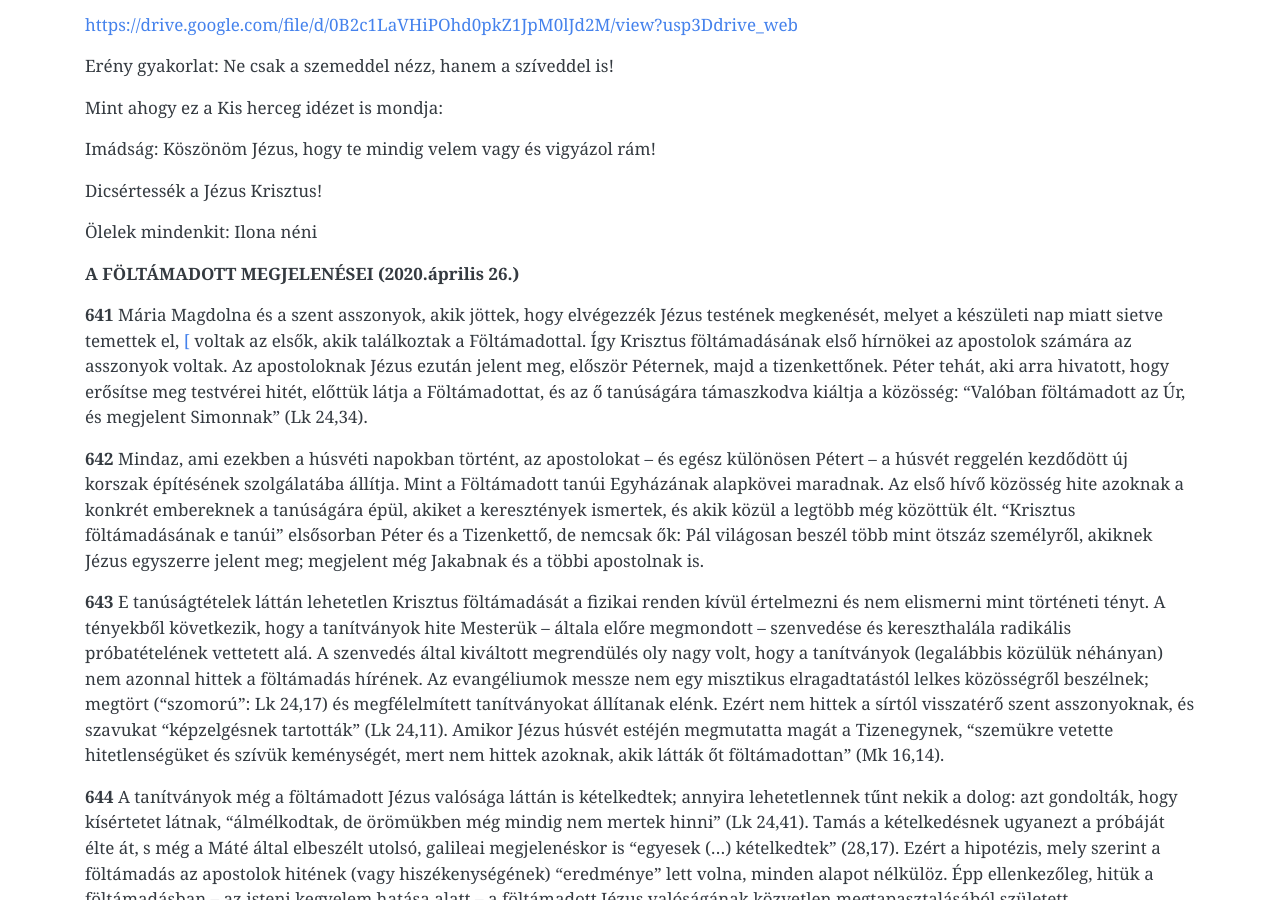
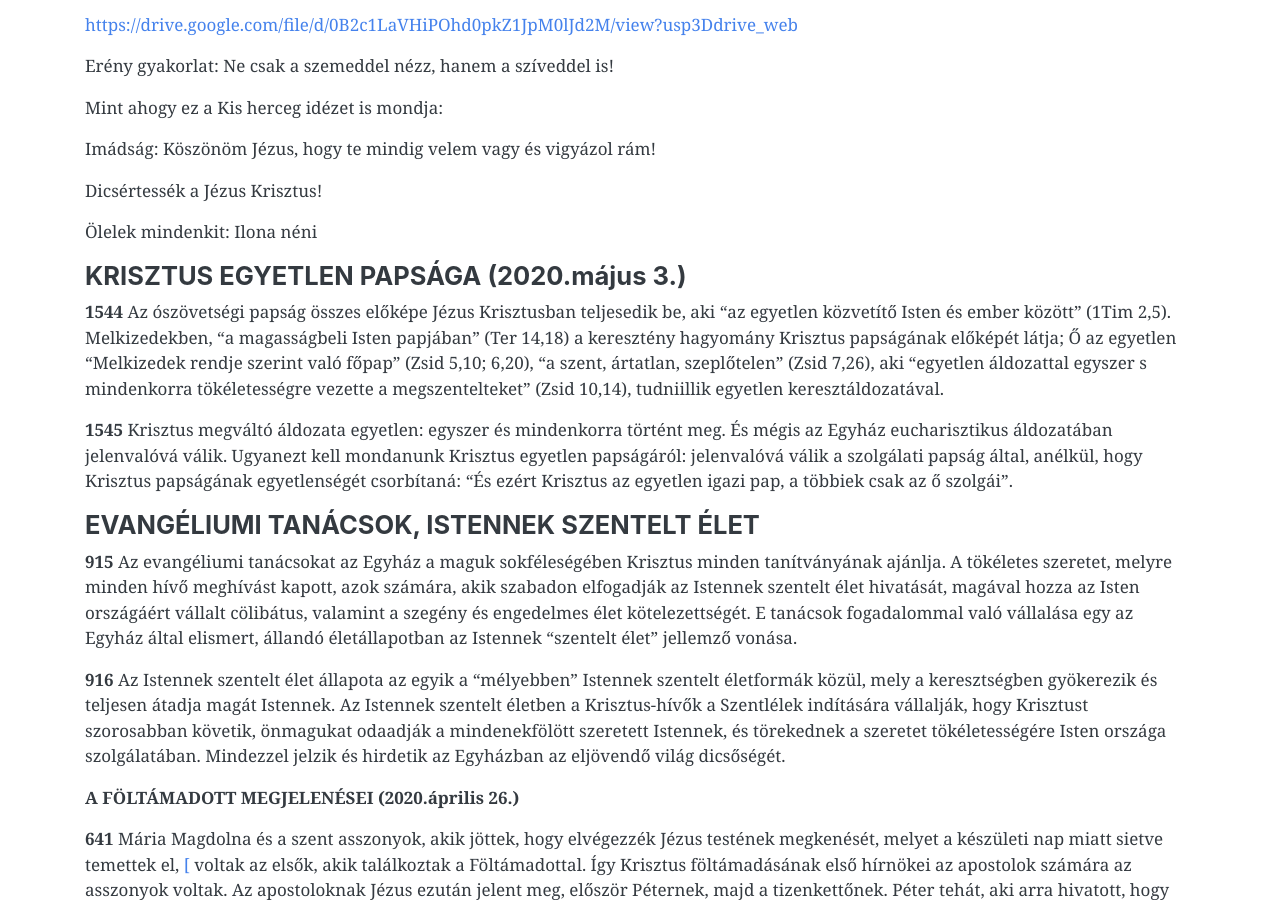
Before and after one commit to pecsi-ferences/pecsi-ferences.github.io, a Jekyll site: the page built from hittan.md, in a window 1280 px wide and 900 px high, scrolled down 2169 px. Built offline with Jekyll 4.4.1, drawn with Linux system fonts in a browser that asks for light colours; nearby versions of some CDN libraries.

Commit message:
Update from Forestry.io Zoltán Dohány updated hittan.md

```diff
--- a/hittan.md
+++ b/hittan.md
@@ -77,6 +77,18 @@ Dicsértessék a Jézus Krisztus!
 
 Ölelek mindenkit: Ilona néni
 
+#### KRISZTUS EGYETLEN PAPSÁGA (2020.május 3.)
+
+**1544** Az ószövetségi papság összes előképe Jézus Krisztusban teljesedik be, aki "az egyetlen közvetítő Isten és ember között" (1Tim 2,5). Melkizedekben, "a magasságbeli Isten papjában" (Ter 14,18) a keresztény hagyomány Krisztus papságának előképét látja; Ő az egyetlen "Melkizedek rendje szerint való főpap" (Zsid 5,10; 6,20), "a szent, ártatlan, szeplőtelen" (Zsid 7,26), aki "egyetlen áldozattal egyszer s mindenkorra tökéletességre vezette a megszentelteket" (Zsid 10,14), tudniillik egyetlen keresztáldozatával.
+
+**1545** Krisztus megváltó áldozata egyetlen: egyszer és mindenkorra történt meg. És mégis az Egyház eucharisztikus áldozatában jelenvalóvá válik. Ugyanezt kell mondanunk Krisztus egyetlen papságáról: jelenvalóvá válik a szolgálati papság által, anélkül, hogy Krisztus papságának egyetlenségét csorbítaná: "És ezért Krisztus az egyetlen igazi pap, a többiek csak az ő szolgái".
+
+#### EVANGÉLIUMI TANÁCSOK, ISTENNEK SZENTELT ÉLET
+
+**915** Az evangéliumi tanácsokat az Egyház a maguk sokféleségében Krisztus minden tanítványának ajánlja. A tökéletes szeretet, melyre minden hívő meghívást kapott, azok számára, akik szabadon elfogadják az Istennek szentelt élet hivatását, magával hozza az Isten országáért vállalt cölibátus, valamint a szegény és engedelmes élet kötelezettségét. E tanácsok fogadalommal való vállalása egy az Egyház által elismert, állandó életállapotban az Istennek "szentelt élet" jellemző vonása.
+
+**916** Az Istennek szentelt élet állapota az egyik a "mélyebben" Istennek szentelt életformák közül, mely a keresztségben gyökerezik és teljesen átadja magát Istennek. Az Istennek szentelt életben a Krisztus-hívők a Szentlélek indítására vállalják, hogy Krisztust szorosabban követik, önmagukat odaadják a mindenekfölött szeretett Istennek, és törekednek a szeretet tökéletességére Isten országa szolgálatában. Mindezzel jelzik és hirdetik az Egyházban az eljövendő világ dicsőségét.
+
 **A FÖLTÁMADOTT MEGJELENÉSEI  (2020.április 26.)**
 
 **641** Mária Magdolna és a szent asszonyok, akik jöttek, hogy elvégezzék Jézus testének megkenését, melyet a készületi nap miatt sietve temettek el, [\[ ](https://archiv.katolikus.hu/kek/kek00624.html#J551)voltak az elsők, akik találkoztak a Föltámadottal. Így Krisztus föltámadásának első hírnökei az apostolok számára az asszonyok voltak. Az apostoloknak Jézus ezután jelent meg, először Péternek, majd a tizenkettőnek. Péter tehát, aki arra hivatott, hogy erősítse meg testvérei hitét, előttük látja a Föltámadottat, és az ő tanúságára támaszkodva kiáltja a közösség: "Valóban föltámadott az Úr, és megjelent Simonnak" (Lk 24,34).
```
